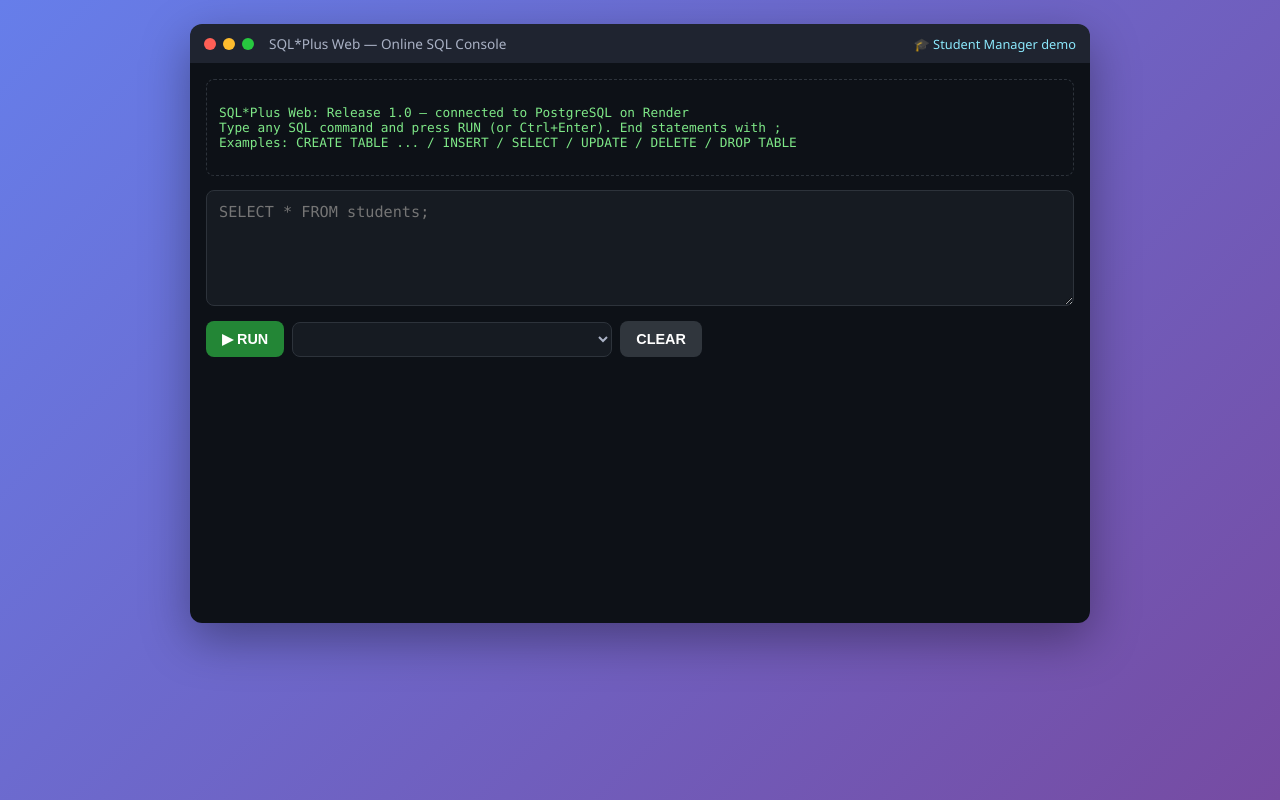
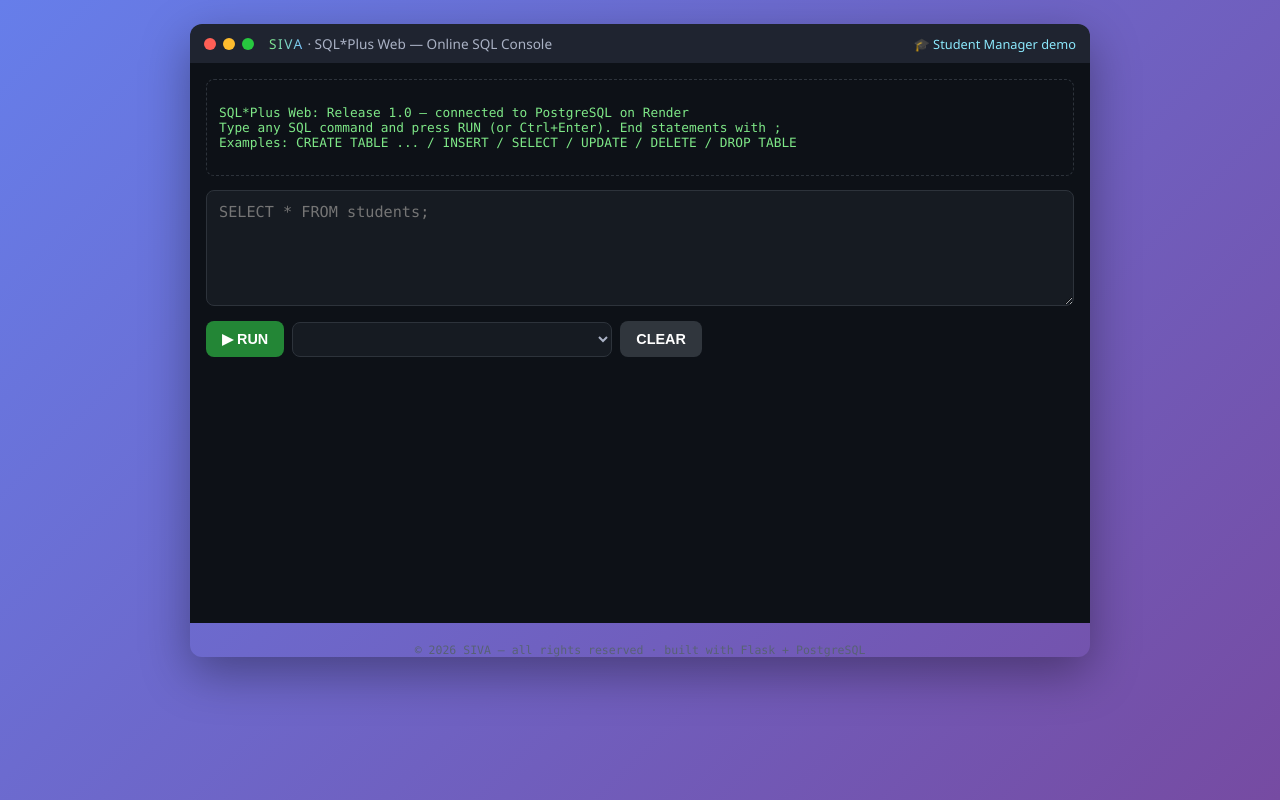
Before and after one commit to sivateam007/onlinesql, a Flask app: page / in a window 1280 px wide. Run offline with Flask 3, Linux system fonts and the light colour scheme; lists and menus that the app fills with data are empty; some libraries are stand-ins or nearby versions.

Commit message:
Brand as SIVA

```diff
--- a/static/style.css
+++ b/static/style.css
@@ -81,6 +81,14 @@ footer { text-align: center; color: rgba(255,255,255,.7); font-size: .8rem; marg
 .dot { width: 12px; height: 12px; border-radius: 50%; display: inline-block; }
 .dot.red { background: #ff5f56; } .dot.yellow { background: #ffbd2e; } .dot.green { background: #27c93f; }
 .term-header .title { color: #aab2c5; font-size: .85rem; margin-left: 8px; flex: 1; }
+.brand {
+    background: linear-gradient(90deg, #7ee787, #79c0ff);
+    -webkit-background-clip: text;
+    background-clip: text;
+    color: transparent;
+    letter-spacing: .12em;
+}
+.term-footer { color: #586274; font-size: .72rem; text-align: center; padding: 10px 0 0; font-family: Consolas, monospace; }
 .navlink { color: #8be9fd; font-size: .8rem; text-decoration: none; }
 
 .term-body { background: #0d1117; padding: 16px; min-height: 70vh; }
--- a/templates/index.html
+++ b/templates/index.html
@@ -3,14 +3,14 @@
 <head>
     <meta charset="UTF-8">
     <meta name="viewport" content="width=device-width, initial-scale=1.0">
-    <title>Online SQL Console</title>
+    <title>SIVA — Online SQL Console</title>
     <link rel="stylesheet" href="{{ url_for('static', filename='style.css') }}">
 </head>
 <body>
     <div class="term-wrap">
         <div class="term-header">
             <span class="dot red"></span><span class="dot yellow"></span><span class="dot green"></span>
-            <span class="title">SQL*Plus Web — Online SQL Console</span>
+            <span class="title"><span class="brand">SIVA</span> · SQL*Plus Web — Online SQL Console</span>
             <a href="/students" class="navlink">🎓 Student Manager demo</a>
         </div>
 
@@ -56,6 +56,8 @@ Examples: CREATE TABLE ... / INSERT / SELECT / UPDATE / DELETE / DROP TABLE
                 {% endfor %}
             </div>
             {% endif %}
+            </div>
+            <footer class="term-footer">© 2026 SIVA — all rights reserved · built with Flask + PostgreSQL</footer>
         </div>
     </div>
 
--- a/templates/students.html
+++ b/templates/students.html
@@ -3,7 +3,7 @@
 <head>
     <meta charset="UTF-8">
     <meta name="viewport" content="width=device-width, initial-scale=1.0">
-    <title>Student Manager</title>
+    <title>SIVA — Student Manager</title>
     <link rel="stylesheet" href="{{ url_for('static', filename='style.css') }}">
 </head>
 <body>
@@ -55,7 +55,7 @@
             {% endif %}
         </div>
 
-        <footer>Every button runs real SQL behind the scenes — watch the yellow messages! 💛</footer>
+        <footer>© 2026 SIVA — all rights reserved · every button runs real SQL 💛</footer>
     </div>
 </body>
 </html>
```
